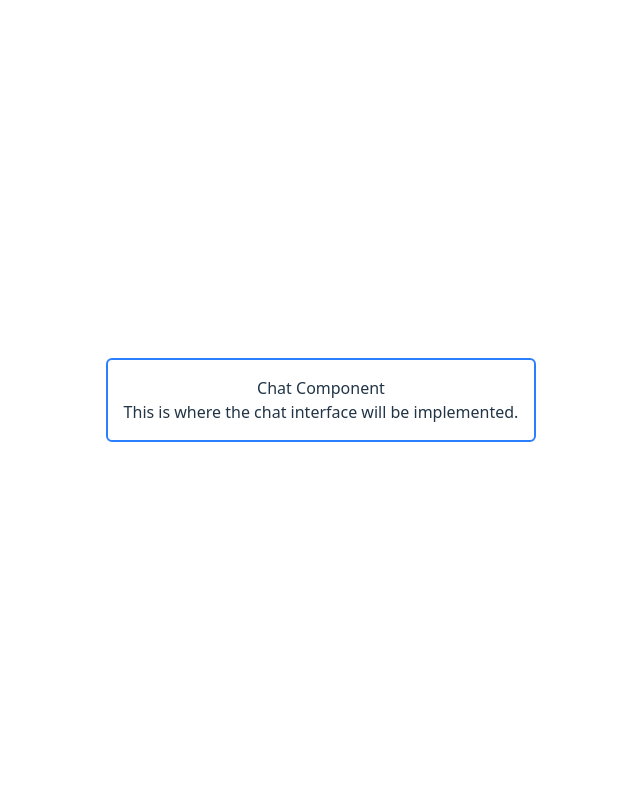
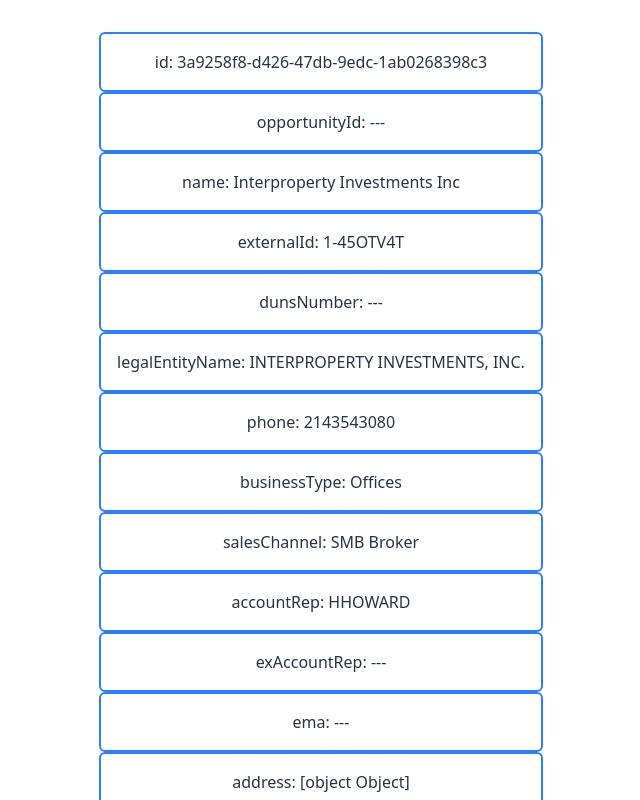
Before and after one commit to AkhilR121/Chat_Bot_ReactJS, a React (Vite) app in the folder chat_bot_poc/: page /#/chat in a window 1280 px wide. Shown: the top 800 px of the page, without its empty margins (319-959 px from the left). Built offline with nearby package versions, Linux system fonts and the light colour scheme.

Commit message:
feat: refactor ChatComponent to use customers data from useQuery and update rendering logic

```diff
--- a/chat_bot_poc/src/components/Chat.jsx
+++ b/chat_bot_poc/src/components/Chat.jsx
@@ -2,18 +2,32 @@ import { useQuery } from "@tanstack/react-query";
 import { getCustomers } from "../services/getData";
 
 function ChatComponent() {
-  const data = useQuery({
+  const { data: customers = [] } = useQuery({
     queryKey: ["customer-data"],
-    queryFn: () => getCustomers(),
-    initialData: () => [],
+    queryFn: getCustomers,
   });
 
   return (
-    <div className="border-2 border-blue-500 p-4 rounded-md">
-      <h2>Chat Component</h2>
-      <p>This is where the chat interface will be implemented.</p>
-    </div>
+    <>
+      {customers.map((customer, i) => (
+        <div key={i}>
+          {Object.entries(customer).map(([key, value]) => (
+            <div
+              key={key}
+              className="border-2 border-blue-500 p-4 rounded-md"
+            >
+              <p>
+                {key}: {value ? String(value) : "---"}
+              </p>
+            </div>
+          ))}
+        </div>
+      ))}
+    </>
   );
 }
 
 export default ChatComponent;
+{
+  /* <span className="icon">down/up</span> */
+}
```
